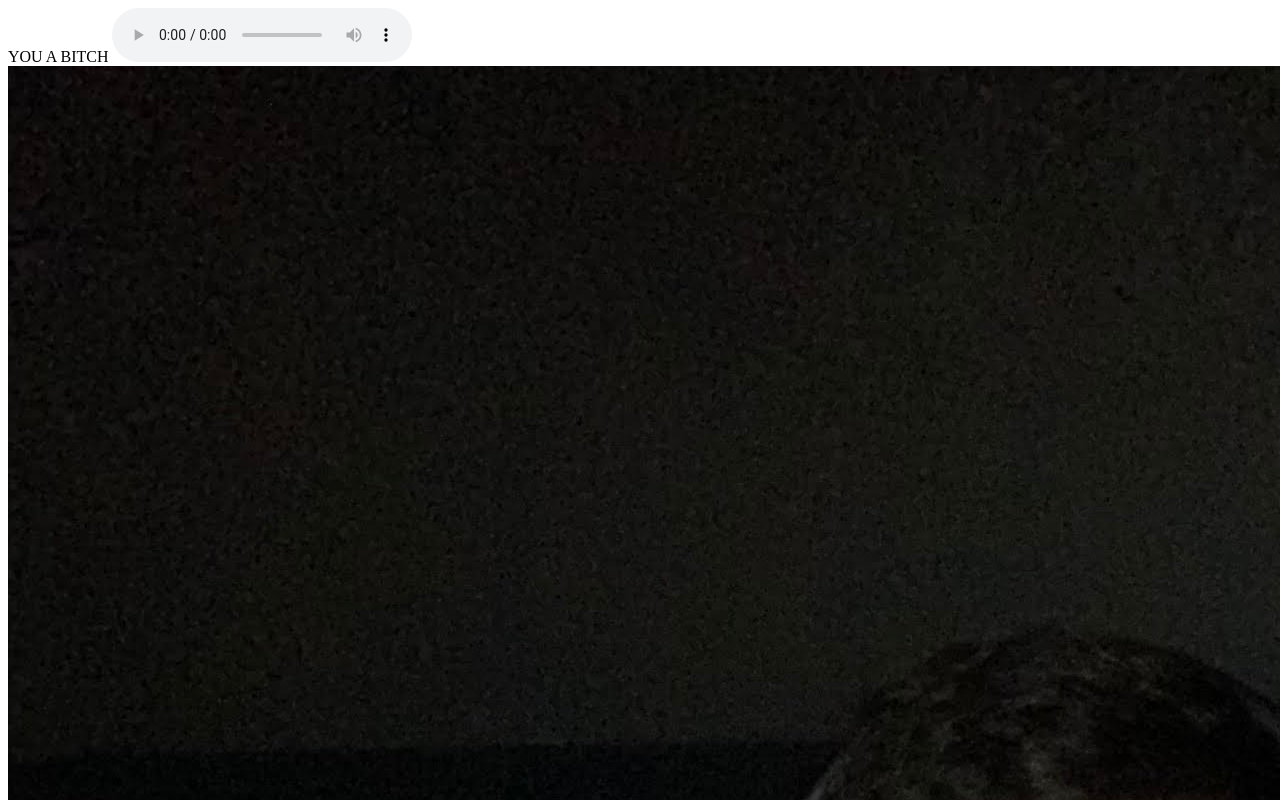
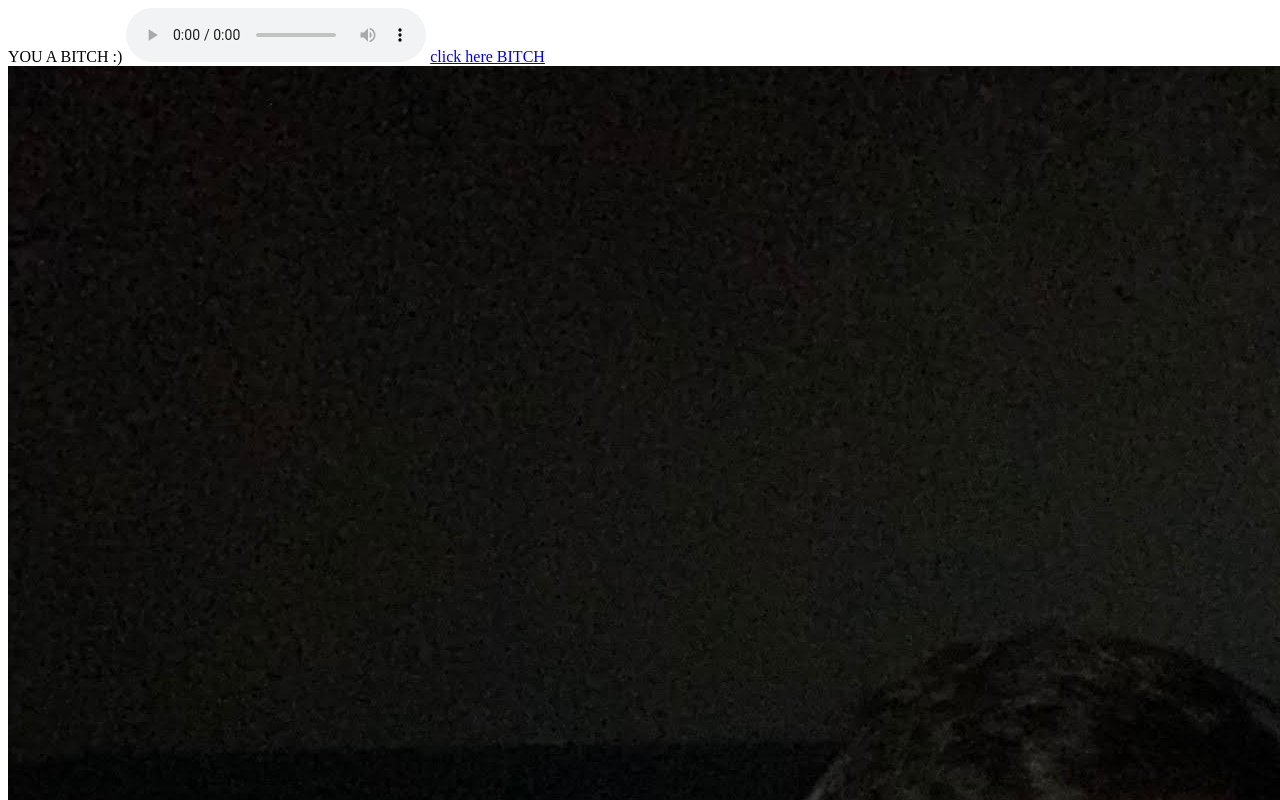
Before and after one commit to THATBOY121/-youabitch, a plain HTML site: page index.html in a window 1280 px wide. Shown: the top 800 px of the page. Drawn offline with Linux system fonts and the light colour scheme.

Commit message:
Add files via upload

```diff
--- a/index.html
+++ b/index.html
@@ -9,16 +9,16 @@
 
 
 
-    YOU A BITCH
+    YOU A BITCH :)
 
     <audio controls autoplay.true>
         <source src="NBTT.mp3">
 
     </audio>
 
+    <a href="https://www.youtube.com/watch?v=xvFZjo5PgG0">click here BITCH</a>
 
     <img src="html pic.jpg" alt="html pic">
 
-    <a href="https://www.youtube.com/watch?v=xvFZjo5PgG0">click here BITCH</a>
 </body>
 </html>
```
